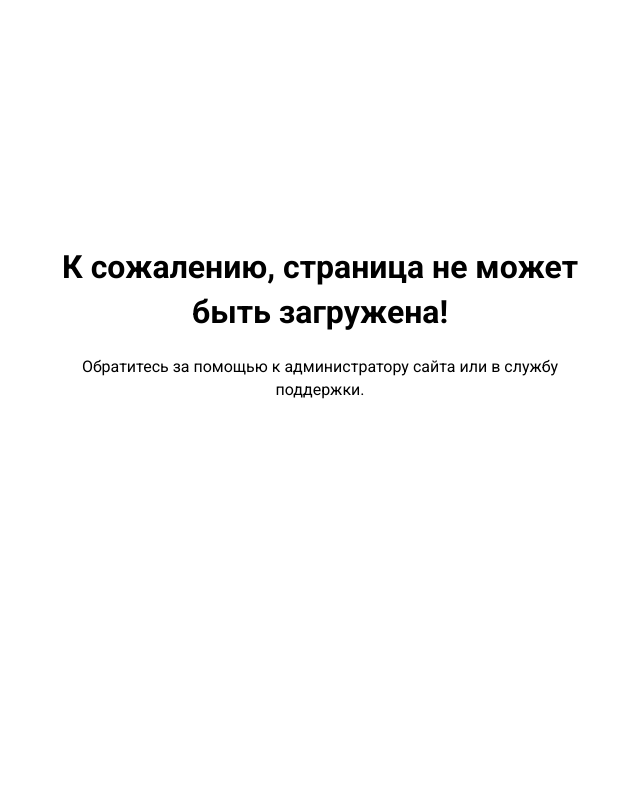
After one commit to EvgenyVolenko/php, a PHP site: page /error-page.html in a window 1280 px wide. The commit adds this page. Shown: the whole page, without its empty margins (320-960 px from the left). Run offline with PHP 8.4, Linux system fonts and the light colour scheme.

Commit message:
added hw_5 0.7

```diff
--- a/CW_5/seminar5/code/config.ini
+++ b/CW_5/seminar5/code/config.ini
@@ -1,3 +1,4 @@
 [storage]
 
 address = /storage/birthdays.txt
+style = /style.css
--- /dev/null
+++ b/CW_5/seminar5/code/error-page.html
@@ -0,0 +1,100 @@
+<!DOCTYPE html>
+<html>
+<head>
+	<title>Error</title>
+	<meta charset="UTF-8">
+<style>
+
+@import url('https://fonts.googleapis.com/css2?family=Roboto:ital,wght@0,100;0,300;0,400;0,500;0,700;0,900;1,100;1,300;1,400;1,500;1,700;1,900&display=swap');
+
+* {
+	-webkit-box-sizing: border-box;
+	box-sizing: border-box;
+	font-family: 'Roboto', sans-serif;
+}
+
+body {
+	padding: 0;
+	margin: 0;
+}
+
+#notfound {
+	position: relative;
+	height: 100vh;
+}
+
+#notfound .notfound {
+	position: absolute;
+	left: 50%;
+	top: 50%;
+	-webkit-transform: translate(-50%, -50%);
+	-ms-transform: translate(-50%, -50%);
+	transform: translate(-50%, -50%);
+}
+
+.notfound {
+	max-width: 520px;
+	width: 100%;
+	line-height: 1.4;
+	text-align: center;
+}
+
+.notfound .notfound-error {
+	position: relative;
+	height: 200px;
+	margin: 0px auto 20px;
+	z-index: -1;
+}
+
+.notfound .notfound-error h1 {
+	font-size: 200px;
+	font-weight: 300;
+	margin: 0px;
+	color: #211b19;
+	position: absolute;
+	left: 50%;
+	top: 50%;
+		-webkit-transform: translate(-50%, -50%);
+		-ms-transform: translate(-50%, -50%);
+		transform: translate(-50%, -50%);
+}
+
+@media only screen and (max-width: 767px) {
+	.notfound .notfound-error h1 {
+		font-size: 148px;
+	}
+}
+
+@media only screen and (max-width: 480px) {
+	.notfound .notfound-error {
+	height: 148px;
+	margin: 0px auto 10px;
+}
+.notfound .notfound-error h1 {
+	font-size: 120px;
+	font-weight: 200px;
+}
+.notfound .notfound-error h2 {
+	font-size: 30px;
+}
+.notfound a {
+	padding: 7px 15px;
+	font-size: 24px;
+}
+.h2 {
+	font-size: 148px;
+}
+}
+</style>
+</head>
+<body>
+<div id="notfound">
+	<div class="notfound">
+		<h1>К сожалению, страница не может быть загружена!</a></h1>
+		<div class="notfound-error">
+			<p>Обратитесь за помощью к администратору сайта или в службу поддержки.</p>
+		</div>
+	</div>
+</div>
+</body>
+</html>
--- a/CW_5/seminar5/code/src/Controllers/PageController.php
+++ b/CW_5/seminar5/code/src/Controllers/PageController.php
@@ -3,16 +3,19 @@
 namespace Geekbrains\Application1\Controllers;
 
 use Geekbrains\Application1\Render;
+use Geekbrains\Application1\Application;
 
 class PageController
 {
+
 
     public function actionIndex()
     {
         $render = new Render();
 
         return $render->renderPage('page-index.twig', [
-            'title' => 'Главная страница'
+            'title' => 'Главная страница',
+            // 'style' => Application::config()['storage']['style']
         ]);
     }
 }
--- a/CW_5/seminar5/code/src/Render.php
+++ b/CW_5/seminar5/code/src/Render.php
@@ -7,7 +7,6 @@ use Twig\Environment;
 
 class Render
 {
-
     private string $viewFolder = '/src/Views/';
     private FilesystemLoader $loader;
     private Environment $environment;
--- a/CW_5/seminar5/code/src/Views/main.twig
+++ b/CW_5/seminar5/code/src/Views/main.twig
@@ -2,7 +2,7 @@
 <html>
   <head>
     <title>{{ title }}</title>
-    <link rel="stylesheet" href="style.css?<?=rand()?>" />
+    <link rel="stylesheet" href="./style.css?<?=rand(110000000)?>" />
   </head>
   <body>
     {% include header %}
--- /dev/null
+++ b/CW_5/seminar5/code/src/Views/save-user-result.twig
@@ -0,0 +1 @@
+<p>Пользователь {{ name }} - {{ birthday }} успешно сохранен</p>
--- a/php-cli/cw_3/php-cli/code/src/file.function.php
+++ b/php-cli/cw_3/php-cli/code/src/file.function.php
@@ -33,7 +33,6 @@ function addFunction(array $config): string
     }
 
     $date = readline("Введите дату рождения в формате ДД-ММ-ГГГГ: ");
-
 
     if (validateDate($date)) {
         $data = $name . ", " . $date . "\r\n";
```
Also changed, not shown: CW_5/seminar5/code/src/Application.php (+9 -2 lines), CW_5/seminar5/code/src/Controllers/UserController.php (+28 -11 lines), CW_5/seminar5/code/src/Models/User.php (+12 -1 lines), CW_5/seminar5/code/style.css (+8 -3 lines), CW_5/seminar5/code/storage/birthdays.txt, 2 other files.
